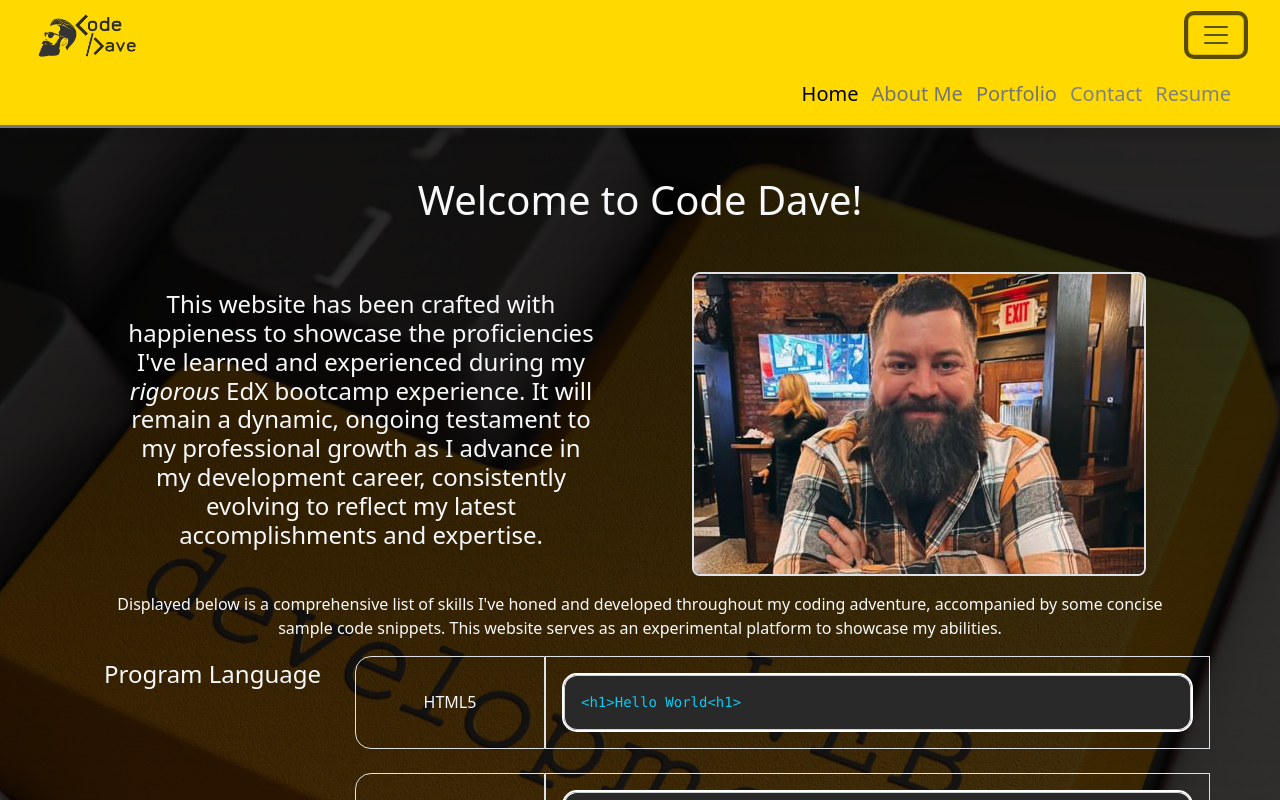
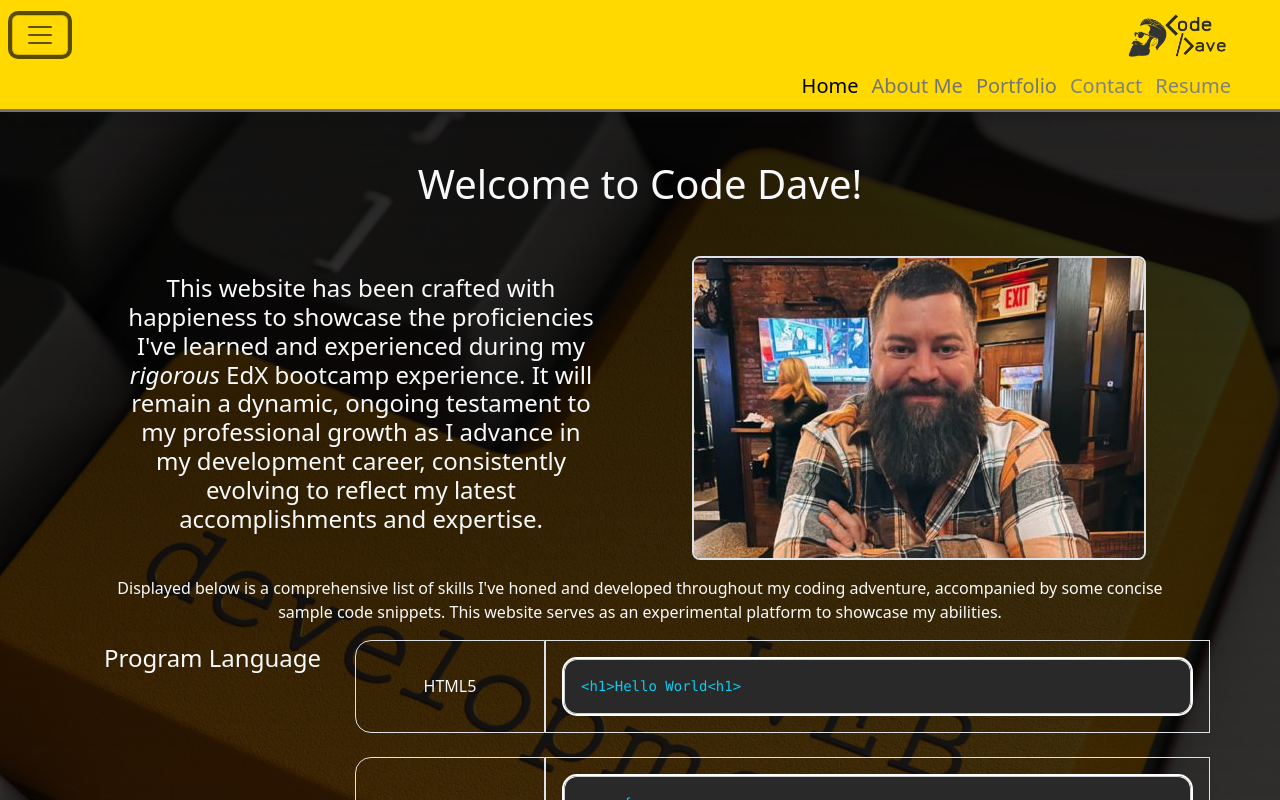
Before and after one commit to aidev13/react-portfolio, a React (Vite) app: page / in a window 1280 px wide. Both pictures are taken after a click on the button "Toggle navigation". Shown: the top 800 px of the page. Built offline with nearby package versions, Linux system fonts and the light colour scheme.

Commit message:
WIP, updated the navbar

```diff
--- a/src/components/Nav/index.jsx
+++ b/src/components/Nav/index.jsx
@@ -11,17 +11,20 @@ const activeStyle = ({ isActive }) => ({
 const Nav = () => {
   return (
     <>
-      <nav className="navbar   gap-3  sticky-top">
+      <nav className="navbar gap-3 sticky-top">
         <div className="container-fluid">
+
+          <button className="navbar-toggler me-4" type="button" data-bs-toggle="collapse" data-bs-target="#navbarNavAltMarkup" aria-controls="navbarNavAltMarkup" aria-expanded="false" aria-label="Toggle navigation">
+            <span className="navbar-toggler-icon"></span>
+          </button>
           <div>
             <Link to="/" className="navbar-brand" id="logo">
               <img src="./ode.png" width="100px" alt="Code Dave Logo" />
             </Link>
           </div>
-          <button className="navbar-toggler me-4" type="button" data-bs-toggle="collapse" data-bs-target="#navbarNavAltMarkup" aria-controls="navbarNavAltMarkup" aria-expanded="false" aria-label="Toggle navigation">
-            <span className="navbar-toggler-icon"></span>
-          </button>
-          <div className="collapse navbar-collapse pt-2 pb-2" id="navbarNavAltMarkup">
+
+
+          <div className="collapse navbar-collapse" id="navbarNavAltMarkup">
             <div className="navbar-nav pt-2 me-4 d-flex justify-content-end flex-row">
               <NavLink to="/" style={activeStyle}> Home </NavLink>
               <NavLink to="/about" style={activeStyle}> About Me </NavLink>
@@ -30,6 +33,7 @@ const Nav = () => {
               <NavLink to="https://www.linkedin.com/in/david-liebherr-489a1951"> Resume </NavLink>
             </div>
           </div>
+
         </div>
       </nav>
 
--- a/src/components/Nav/nav.css
+++ b/src/components/Nav/nav.css
@@ -29,6 +29,7 @@ nav a:hover {
 }
 
 
+
 #logo {
     /* position: absolute; */
     width: 150px;
```
